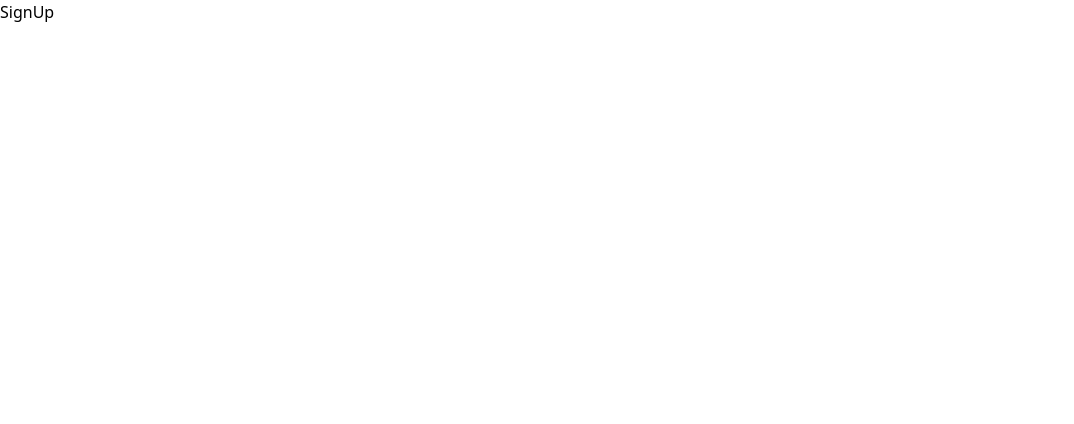
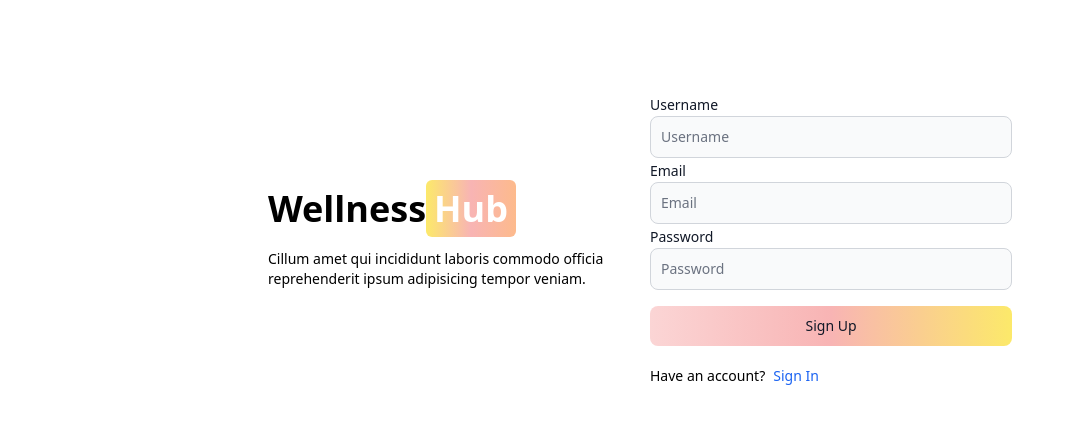
Before and after one commit to xuzmocode4-325/mern-blog, a React (Vite) app in the folder client/: page /sign-up in a window 1280 px wide. Shown: the top 424 px of the page, without its empty margins (0-1074 px from the left). Built offline with nearby package versions, Linux system fonts and the light colour scheme.

Commit message:
create signup page ui

```diff
--- a/client/src/App.jsx
+++ b/client/src/App.jsx
@@ -51,7 +51,7 @@
       {
         path:"/about",
         element:<About/>
-      }
+      },
     ]
   },
   {
--- a/client/src/pages/SignUp.jsx
+++ b/client/src/pages/SignUp.jsx
@@ -1,8 +1,52 @@
+import { Button, Label, TextInput } from 'flowbite-react'
 import React from 'react'
+import { Link } from 'react-router-dom'
 
 const SignUp = () => {
   return (
-    <div>SignUp</div>
+    <div className='min-h-screen mt-20'>
+      <div className="flex p-3 max-w-3xl mx-auto
+        flex-col md:flex-row gap-5 md:items-center">
+        {/* left */}
+        <div className='flex-1'>
+          <Link to="/" className='font-bold dark:text-white text-4xl'>
+            Wellness
+              <span className='px-2 py-1 bg-gradient-to-r
+                from-yellow-200 via-red-300
+                to-orange-300 rounded-md text-white'>
+                Hub
+              </span>
+          </Link>
+          <div className="text-sm mt-5">
+            <p>
+            Cillum amet qui incididunt laboris commodo officia reprehenderit ipsum adipisicing tempor veniam.
+            </p>
+          </div>
+        </div>
+        {/* right */}
+        <div className='flex-1'>
+          <form className='flex flex-col gap-4'action="">
+            <div className="">
+              <Label value='Username'/>
+              <TextInput type='text' placeholder='Username' id='username'/>
+              <Label value='Email'/>
+              <TextInput type='text' placeholder='Email' id='email'/>
+              <Label value='Password'/>
+              <TextInput type='text' placeholder='Password' id='password'/>
+            </div>
+            <Button gradientDuoTone='redToYellow' type='submit'>
+              Sign Up
+            </Button>
+          </form>
+          <div className="flex gap-2 text-sm mt-5">
+            <span>Have an account?</span>
+            <Link to='/sign-in' className='text-blue-600'>
+              Sign In
+            </Link>
+          </div>
+        </div>
+      </div>
+    </div>
   )
 }
 
```
